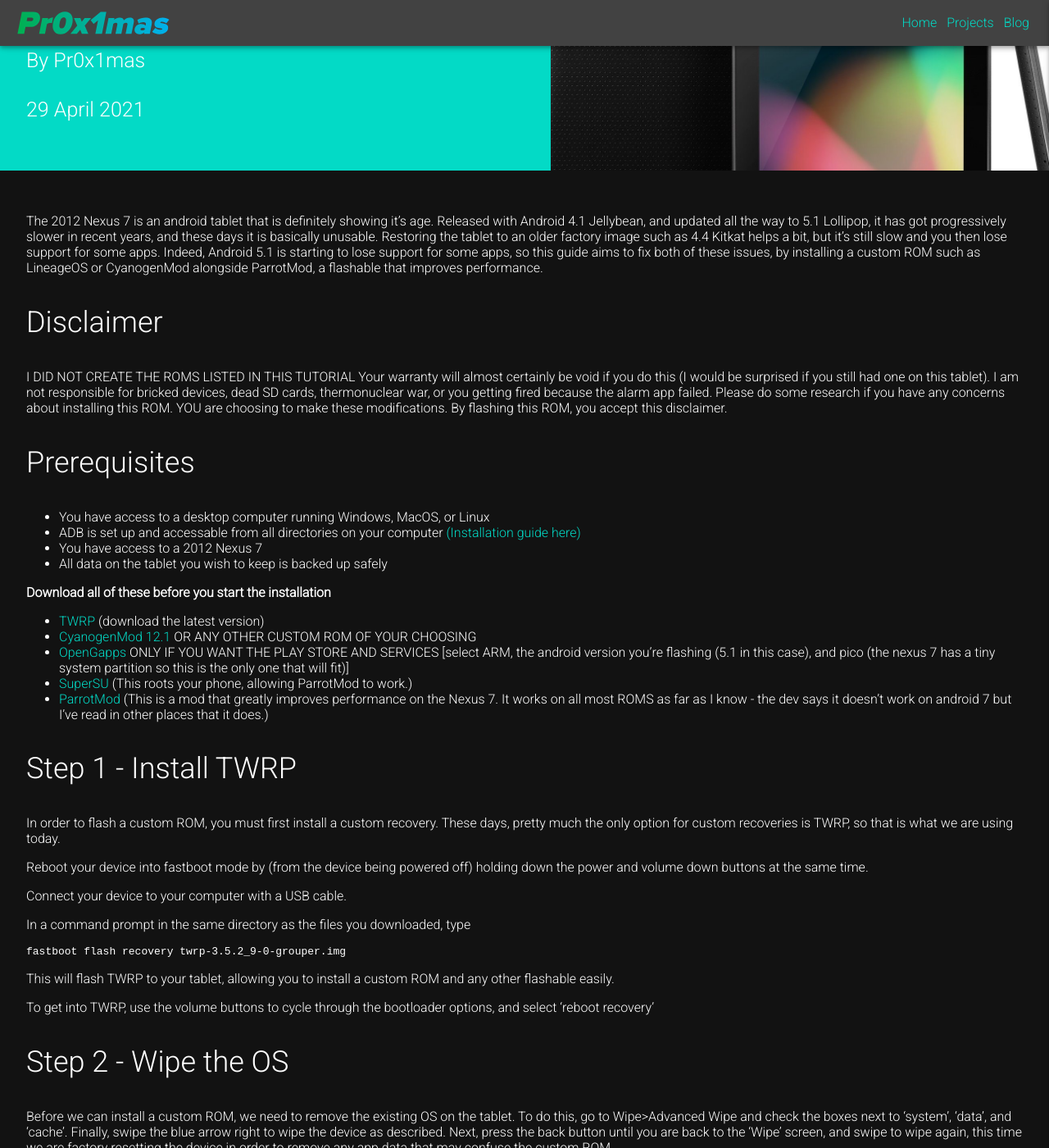
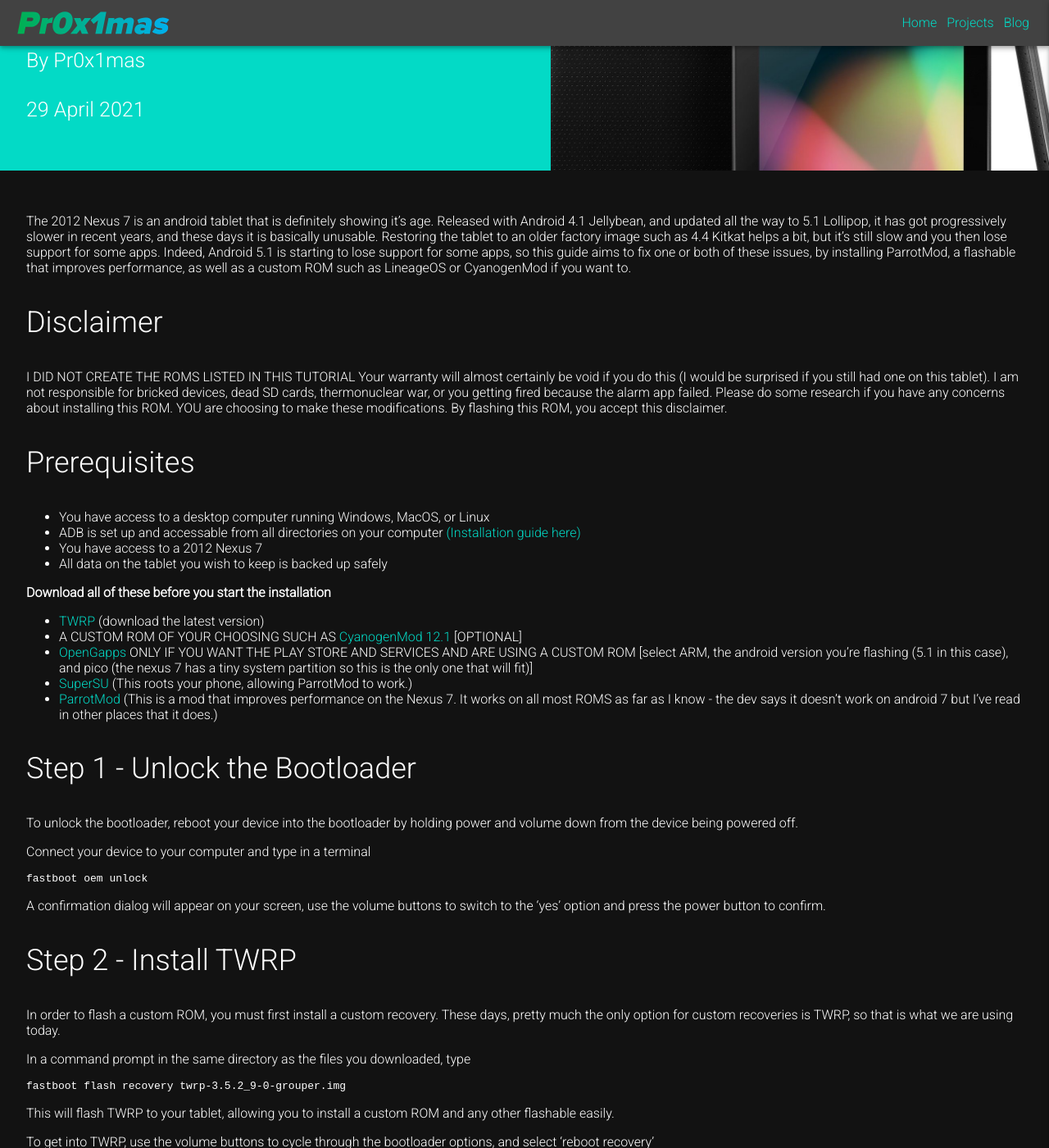
Before and after one commit to HyperHamster535/HyperHamster535.github.io, a Jekyll site: the page built from _posts/2021-04-29-resurrect-your-2012-nexus-7.md, in a window 1280 px wide and 1400 px high, scrolled down 242 px. Shown: the whole window at 82% size. Built offline with Jekyll 4.4.1, drawn with Linux system fonts in a browser that asks for light colours; some of the changed text lies outside the part shown.

Commit message:
Update 2021-04-29-resurrect-your-2012-nexus-7.md

```diff
--- a/_posts/2021-04-29-resurrect-your-2012-nexus-7.md
+++ b/_posts/2021-04-29-resurrect-your-2012-nexus-7.md
@@ -5,7 +5,7 @@
 banner-image: /assets/nexus7.jpg
 ---
 
-The 2012 Nexus 7 is an android tablet that is definitely showing it's age. Released with Android 4.1 Jellybean, and updated all the way to 5.1 Lollipop, it has got progressively slower in recent years, and these days it is basically unusable. Restoring the tablet to an older factory image such as 4.4 Kitkat helps a bit, but it's still slow and you then lose support for some apps. Indeed, Android 5.1 is starting to lose support for some apps, so this guide aims to fix both of these issues, by installing a custom ROM such as LineageOS or CyanogenMod alongside ParrotMod, a flashable that improves performance.
+The 2012 Nexus 7 is an android tablet that is definitely showing it's age. Released with Android 4.1 Jellybean, and updated all the way to 5.1 Lollipop, it has got progressively slower in recent years, and these days it is basically unusable. Restoring the tablet to an older factory image such as 4.4 Kitkat helps a bit, but it's still slow and you then lose support for some apps. Indeed, Android 5.1 is starting to lose support for some apps, so this guide aims to fix one or both of these issues, by installing  ParrotMod, a flashable that improves performance, as well as a custom ROM such as LineageOS or CyanogenMod if you want to.
 
 
 ## Disclaimer
@@ -23,18 +23,25 @@
 **Download all of these before you start the installation**
 
 * [TWRP](https://dl.twrp.me/grouper/) (download the latest version)
-* [CyanogenMod 12.1](https://cyanogenmodroms.com/link/cm-12-1-20161016-nightly-grouper-zip/) OR ANY OTHER CUSTOM ROM OF YOUR CHOOSING
-* [OpenGapps](https://opengapps.org/) ONLY IF YOU WANT THE PLAY STORE AND SERVICES [select ARM, the android version you're flashing (5.1 in this case), and pico (the nexus 7 has a tiny system partition so this is the only one that will fit)]
+* A CUSTOM ROM OF YOUR CHOOSING SUCH AS [CyanogenMod 12.1](https://cyanogenmodroms.com/link/cm-12-1-20161016-nightly-grouper-zip/) [OPTIONAL]
+* [OpenGapps](https://opengapps.org/) ONLY IF YOU WANT THE PLAY STORE AND SERVICES AND ARE USING A CUSTOM ROM [select ARM, the android version you're flashing (5.1 in this case), and pico (the nexus 7 has a tiny system partition so this is the only one that will fit)]
 * [SuperSU](https://download.chainfire.eu/696/supersu/) (This roots your phone, allowing ParrotMod to work.)
-* [ParrotMod](https://parrotgeek.com/dl.php?file=ParrotMod_Universal_2016-08-31.zip) (This is a mod that greatly improves performance on the Nexus 7. It works on all most ROMS as far as I know - the dev says it doesn't work on android 7 but I've read in other places that it does.)
+* [ParrotMod](https://parrotgeek.com/dl.php?file=ParrotMod_Universal_2016-08-31.zip) (This is a mod that improves performance on the Nexus 7. It works on all most ROMS as far as I know - the dev says it doesn't work on android 7 but I've read in other places that it does.)
 
-## Step 1 - Install TWRP
+## Step 1 - Unlock the Bootloader
+
+To unlock the bootloader, reboot your device into the bootloader by holding power and volume down from the device being powered off.
+
+Connect your device to your computer and type in a terminal
+
+`fastboot oem unlock`
+
+A confirmation dialog will appear on your screen, use the volume buttons to switch to the 'yes' option and press the power button to confirm.
+
+
+## Step 2 - Install TWRP
 
 In order to flash a custom ROM, you must first install a custom recovery. These days, pretty much the only option for custom recoveries is TWRP, so that is what we are using today.
-
-Reboot your device into fastboot mode by (from the device being powered off) holding down the power and volume down buttons at the same time.
-
-Connect your device to your computer with a USB cable.
 
 In a command prompt in the same directory as the files you downloaded, type
 
@@ -44,11 +51,11 @@
 
 To get into TWRP, use the volume buttons to cycle through the bootloader options, and select 'reboot recovery'
 
-## Step 2 - Wipe the OS
+## Step 3 - Wipe the OS [OPTIONAL]
 
 Before we can install a custom ROM, we need to remove the existing OS on the tablet. To do this, go to Wipe>Advanced Wipe and check the boxes next to 'system', 'data', and 'cache'. Finally, swipe the blue arrow right to wipe the device as described. Next, press the back button until you are back to the 'Wipe' screen, and swipe to wipe again, this time we are factory resetting the device in order to remove any app data that may confuse the custom ROM.
 
-## Step 3 - Install the ROM
+## Step 4 - Install the ROM [ONLY REQUIRED IF YOU HAVE FOLLOWED STEP 3]
 
 Now we've removed the existing Android OS, we can flash a new one.
 
@@ -60,13 +67,15 @@
 
 If you are using CM12.1 like I am, the filename is `cm-12.1-20161016-NIGHTLY-grouper.zip`
 
-## Step 4, Install the rest
+## Step 5, Install the rest
 
 Repeat step 4 with the SuperSU zip, **and then** the ParrotMod zip. ParrotMod requires SuperSU to work, so it must be installed afterwards.
 
-If you want google services, also install your OpenGapps zip via the same method.
+If ParrotMod does not seem to have had an
 
-## Step 5 - Finishing Off
+If you want google services with your custom ROM, also install your OpenGapps zip via the same method.
+
+## Step 6 - Finishing Off
 
 And that's it! Press the 'reboot' button, and your tablet should reboot into Android. **If prompted to install the TWRP app, click 'Do Not Install'** It may take a while on the boot animation, as it is setting up the OS for first use.
 
```
Also changed, not shown: _drafts/2021-04-20-the-idiots-guide-to-android-device-hacking.md (+1 -1 lines).
